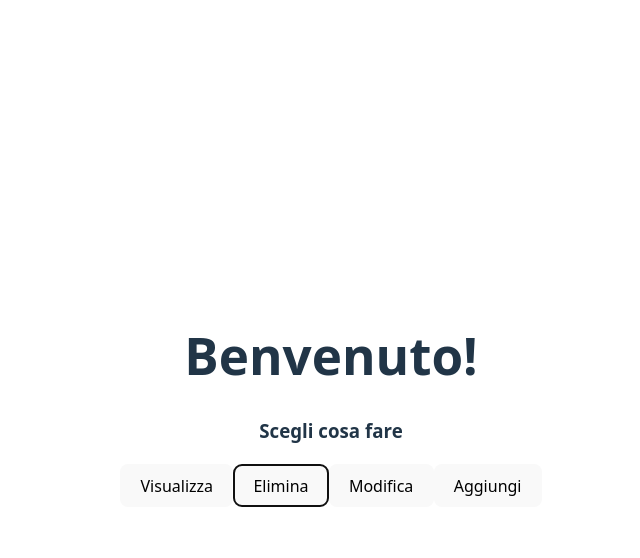
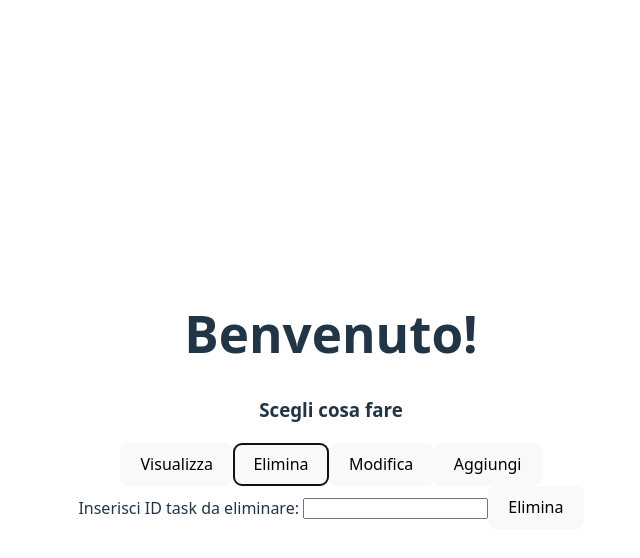
Before and after one commit to politox17/todo-app-supabase, a React (Vite) app: page / in a window 1280 px wide. Both pictures are taken after a click on the button "Elimina". Shown: the top 558 px of the page, without its empty margins (309-949 px from the left). Built offline with nearby package versions, Linux system fonts and the light colour scheme.

Commit message:
Aggiunta logica per eliminare task

```diff
--- a/src/App.jsx
+++ b/src/App.jsx
@@ -19,6 +19,31 @@ function ShowList({ tasks }) {
         ))}
       </tbody>
     </table>
+  )
+}
+
+function DeleteTask({ onDel }) {
+  const [inputToDel, setInputToDel] = useState('')
+
+  const handleSubmit = (e) => {
+    e.preventDefault()
+    if (inputToDel.trim() !== '') {
+      onDel(Number(inputToDel) - 1) // uso -1 perché l'indice parte da 0
+      setInputToDel('')
+    }
+  }
+
+  return (
+    <form onSubmit={handleSubmit}>
+      <label htmlFor="task">Inserisci ID task da eliminare: </label>
+      <input
+        id="task"
+        type="number"
+        value={inputToDel}
+        onChange={(e) => setInputToDel(e.target.value)}
+      />
+      <button type="submit">Elimina</button>
+    </form>
   )
 }
 
@@ -51,11 +76,11 @@ function MyButton({ onClick, children }) {
   return <button onClick={onClick}>{children}</button>
 }
 
-function Toolbar({ onShowTask, onAddView }) {
+function Toolbar({ onShowTask, onAddView, onDelete }) {
   return (
     <div>
       <MyButton onClick={onShowTask}>Visualizza</MyButton>
-      <MyButton>Elimina</MyButton>
+      <MyButton onClick={onDelete}>Elimina</MyButton>
       <MyButton>Modifica</MyButton>
       <MyButton onClick={onAddView}>Aggiungi</MyButton>
     </div>
@@ -64,24 +89,32 @@ function Toolbar({ onShowTask, onAddView }) {
 
 export default function App() {
   const [tasks, setTasks] = useState([])
-  const [currentView, setCurrentView] = useState(null) // 'list' | 'add' | null
+  const [currentView, setCurrentView] = useState(null)
 
   const handleAddTask = (task) => {
     setTasks([...tasks, task])
-    setCurrentView('list') // torna automaticamente alla lista dopo aver aggiunto
+    setCurrentView('list')
+  }
+
+  const handleDeleteTask = (indexToRemove) => {
+    setTasks(tasks.filter((_, i) => i !== indexToRemove))
+    setCurrentView('list')
   }
 
   return (
     <>
       <h1>Benvenuto!</h1>
       <h3>Scegli cosa fare</h3>
+
       <Toolbar
         onShowTask={() => setCurrentView('list')}
         onAddView={() => setCurrentView('add')}
+        onDelete={() => setCurrentView('delete')}
       />
 
       {currentView === 'list' && <ShowList tasks={tasks} />}
       {currentView === 'add' && <AddTask onAdd={handleAddTask} />}
+      {currentView === 'delete' && <DeleteTask onDel={handleDeleteTask} />}
     </>
   )
 }
```
